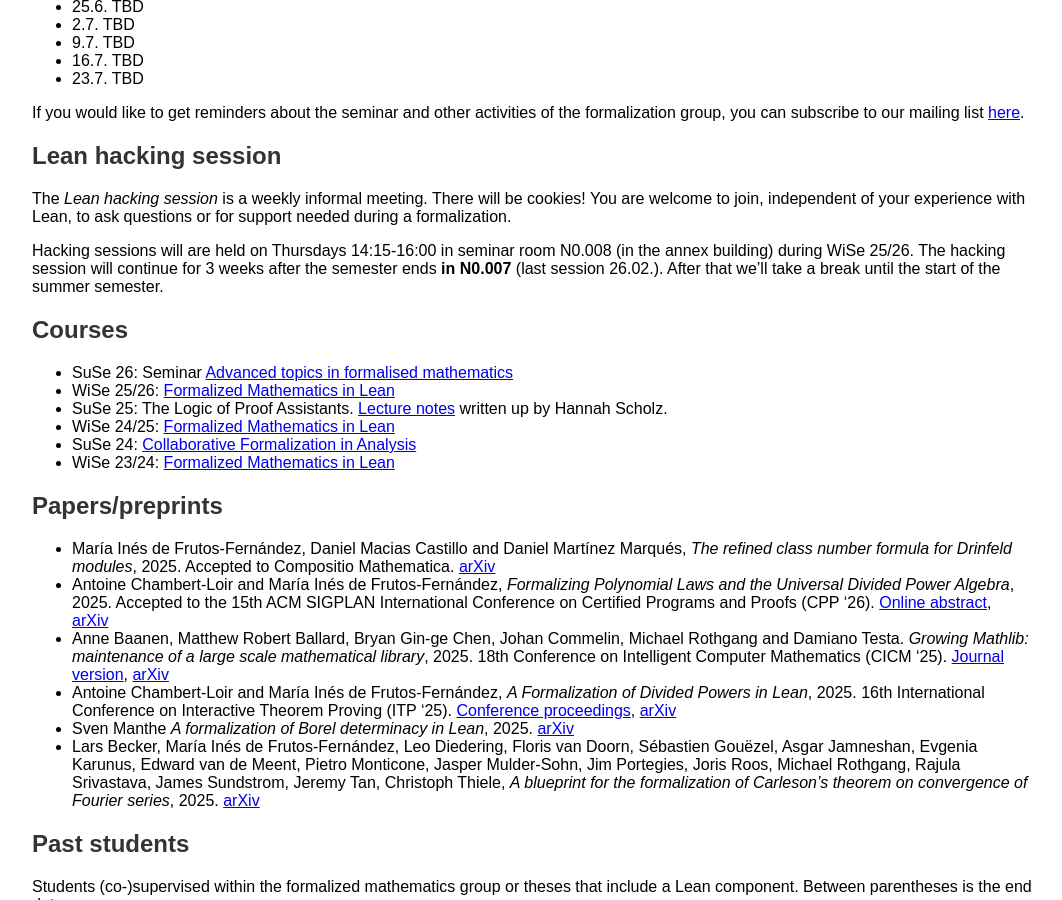
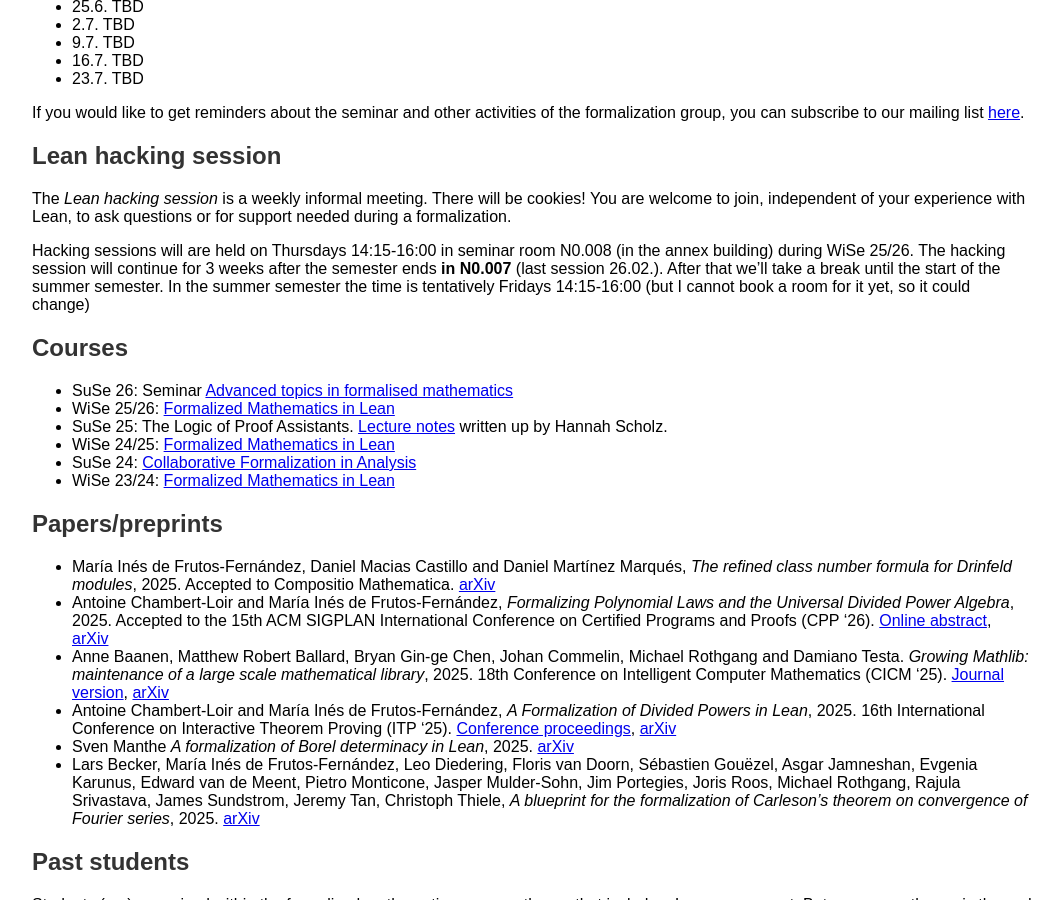
Before and after one commit to fpvandoorn/fpvandoorn.github.io, a Jekyll site: the page built from formalized-mathematics.md, in a window 1280 px wide and 900 px high, scrolled down 934 px. Shown: the whole window, without its empty margins (108-1170 px from the left). Built offline with Jekyll 4.4.1, drawn with Linux system fonts in a browser that asks for light colours; our own code applies the rules of GitHub Pages for plain Markdown files.

Commit message:
hacking session

```diff
--- a/formalized-mathematics.md
+++ b/formalized-mathematics.md
@@ -66,7 +66,7 @@
 
 Hacking sessions will are held on Thursdays 14:15-16:00 in seminar room N0.008 (in the annex building) during WiSe 25/26.
 The hacking session will continue for 3 weeks after the semester ends **in N0.007** (last session 26.02.).
-After that we'll take a break until the start of the summer semester.
+After that we'll take a break until the start of the summer semester. In the summer semester the time is tentatively Fridays 14:15-16:00 (but I cannot book a room for it yet, so it could change)
 
 ## Courses
 
```
